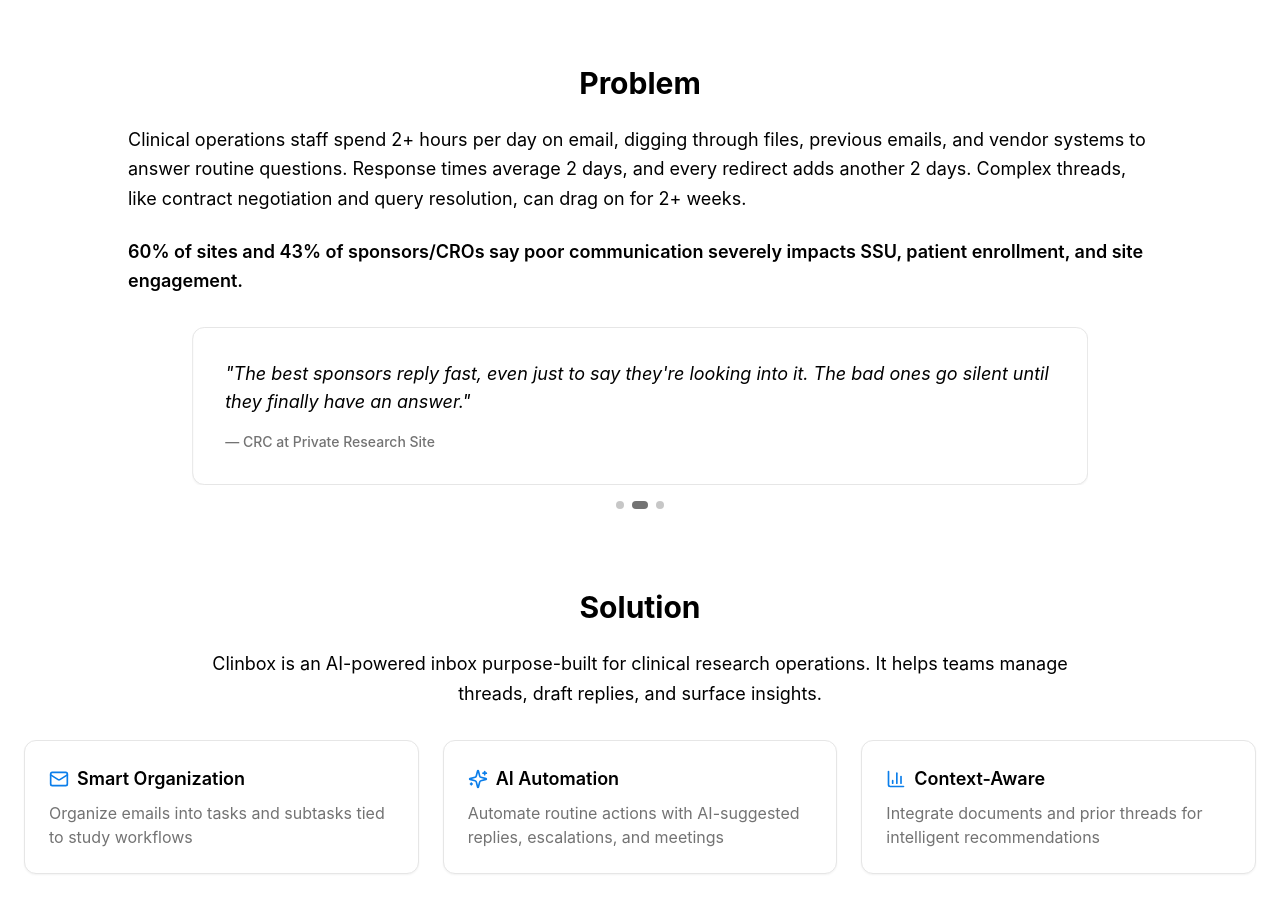
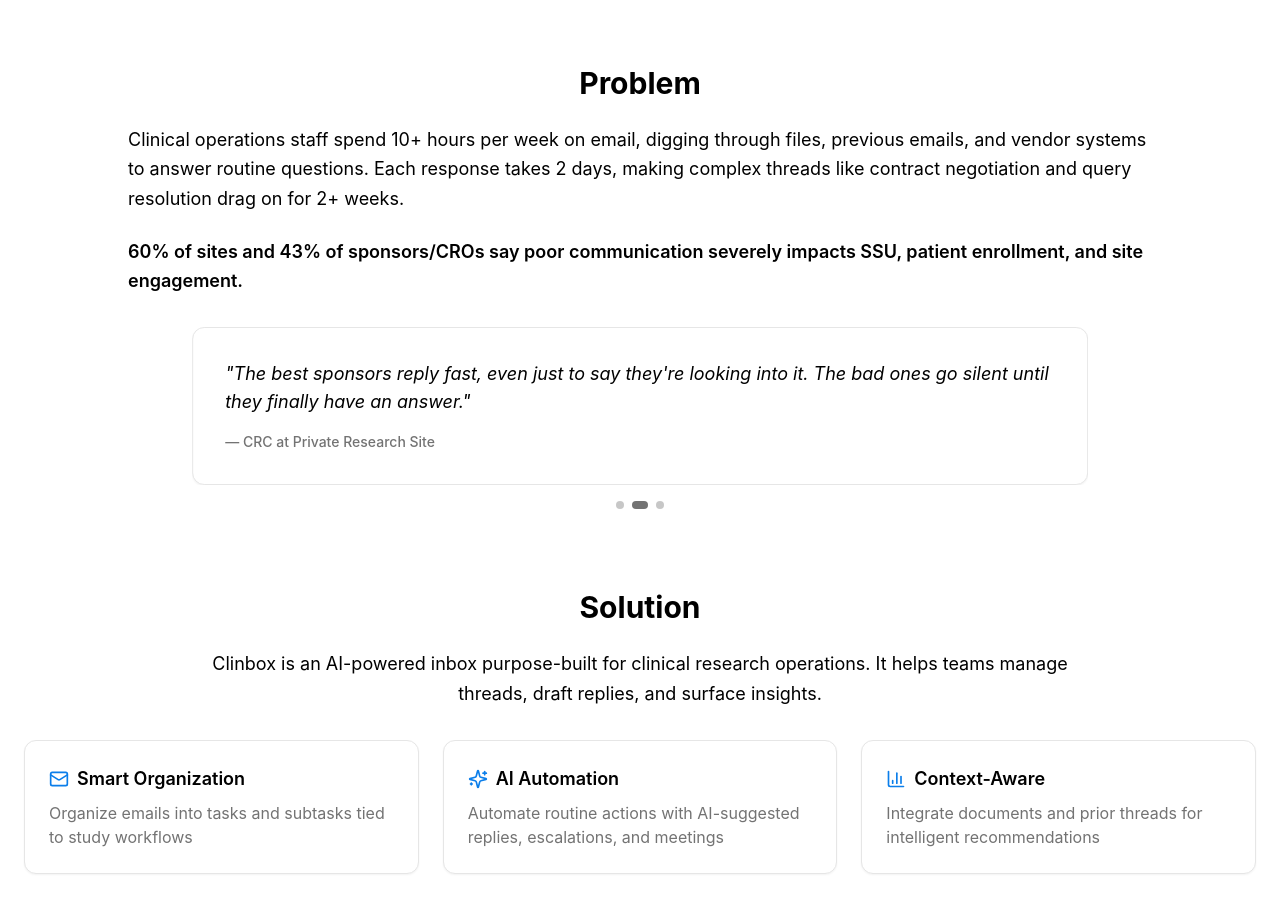
Before and after one commit to Greenwood-Technologies-Org/makora-bio-website, a React (Vite) app: page / in a window 1280 px wide. Shown: the part 991-1889 px from the top of the page. Built offline with nearby package versions, Linux system fonts and the light colour scheme.

Commit message:
update wording

```diff
--- a/src/components/ClinboxSection.tsx
+++ b/src/components/ClinboxSection.tsx
@@ -118,10 +118,9 @@ const ClinboxSection = () => {
           </h3>
           <div className="max-w-5xl mx-auto mb-8">
             <p className="text-lg text-foreground leading-relaxed mb-6">
-              Clinical operations staff spend 2+ hours per day on email,
+              Clinical operations staff spend 10+ hours per week on email,
               digging through files, previous emails, and vendor systems to answer routine questions.
-              Response times average 2 days, and every redirect adds another
-              2 days. Complex threads, like contract negotiation and query resolution, can drag on for 2+ weeks.
+              Each response takes 2 days, making complex threads like contract negotiation and query resolution drag on for 2+ weeks.
             </p>
             <p className="text-lg leading-relaxed font-semibold">
               60% of sites and 43% of sponsors/CROs say poor communication severely impacts SSU, patient enrollment, and site engagement.
```
